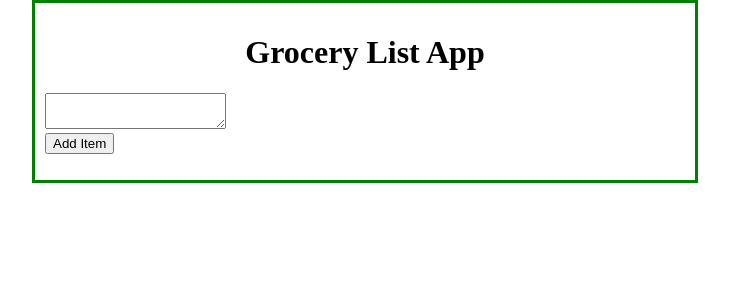
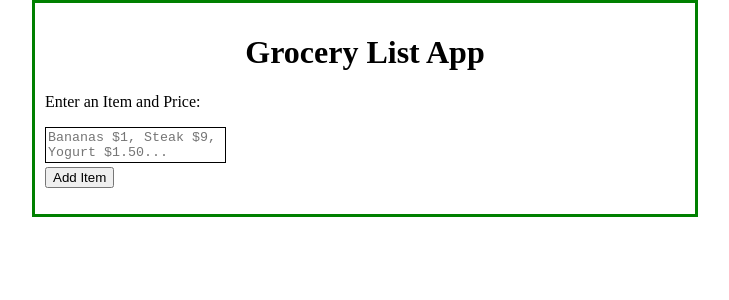
Before and after one commit to KHinkle96/React_Grocerylist, a React app: page / in a window 1280 px wide. Shown: the top 300 px of the page, without its empty margins (275-1004 px from the left). Built offline with nearby package versions, Linux system fonts and the light colour scheme.

Commit message:
added some more css for the text box and button, added top text asking the user to enter an item and price. Added text box placeholder

```diff
--- a/src/App.js
+++ b/src/App.js
@@ -3,7 +3,7 @@ import React, {useState} from 'react';
 const App = ()=> {
   const [textareaValue, setTextareaValue] = useState("")
   const [grocerys, setGrocerys] = useState([])
-  const listgrocerys = grocerys.map((grocery, i)=> <li key={i}>{grocery} <input type="checkbox"/> </li>)
+  const listgrocerys = grocerys.map((grocery, i)=> <li key={i}>{grocery}<input type="checkbox"/> </li>)
 
   const storeEnteredText = (event)=> {
     setTextareaValue(event.target.value)
@@ -15,9 +15,12 @@ const App = ()=> {
   return (
   <div className="App">
     <h1 className="title">Grocery List App</h1>
-    <textarea onChange={storeEnteredText}></textarea>
     <div>
-    <button onClick={handleButtonClick}>Add Item</button>
+    <p>Enter an Item and Price:</p>
+    <textarea placeholder="Bananas $1, Steak $9, Yogurt $1.50..." className="groceryitemsbox"onChange={storeEnteredText}></textarea>
+    </div>
+    <div>
+    <button class="button" onClick={handleButtonClick}>Add Item</button>
     </div>
     <ol>
       {listgrocerys}
--- a/src/index.css
+++ b/src/index.css
@@ -8,3 +8,14 @@ body {
 .title {
   text-align: center;
 }
+
+.groceryitemsbox {
+  outline: none;
+  resize: none;
+  border: 1px solid black;
+}
+
+.button:hover {
+  background-color: #4CAF50;
+  color: white;
+}
```
